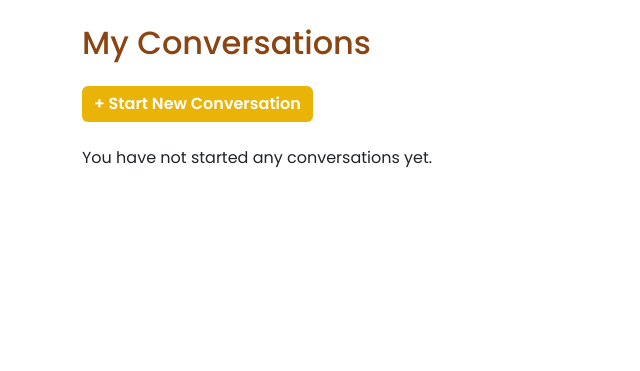
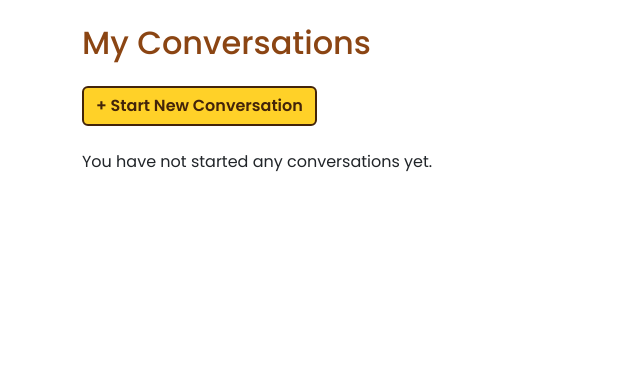
Before and after one commit to meeraranjan/EventSphere, a Django app: page /messages/ in a window 1280 px wide. Shown: the part 96-467 px from the top of the page, without its empty margins (0-640 px from the left). Run offline with Django 5.2, Linux system fonts and the light colour scheme; a user stored in the database is signed in; data comes from the database, SQL or seed files in the repository; both versions use the stored data as it was after the commit; parts of the project's set-up code (start-up, migrations or seed data) failed here and were passed over; some libraries are stand-ins or nearby versions.

Commit message:
made ui consistent

```diff
--- a/eventsphere/messaging/templates/messaging/conversations_list.html
+++ b/eventsphere/messaging/templates/messaging/conversations_list.html
@@ -6,8 +6,7 @@
 
     <!-- Yellow Start New Conversation Button -->
     <a href="{% url 'start_conversation' %}"
-       class="btn mb-4"
-       style="background-color:#EAB308; color:white; font-weight:600; border:none;">
+       class="btn btn-yellow mb-4">
         + Start New Conversation
     </a>
 
@@ -26,8 +25,7 @@
                         </strong>
 
                         <!-- Brown Group Badge -->
-                        <span class="badge ms-2"
-                              style="background-color:#43240A; color:white; font-size:0.75rem; padding:4px 8px;">
+                        <span class="badge bg-success ms-2">
                             Group
                         </span>
                     {% else %}
@@ -37,7 +35,7 @@
                     {% endif %}
 
                     {% if item.unread_count > 0 %}
-                        <span class="badge bg-danger ms-2">
+                        <span class="badge bg-warning ms-2">
                             {{ item.unread_count }}
                         </span>
                     {% endif %}
@@ -68,8 +66,7 @@
                 <!-- Brown "Open Chat" Button -->
                 <div class="text-end">
                     <a href="{% url 'view_conversation' convo.id %}"
-                       class="btn btn-sm px-4"
-                       style="background-color:#43240A; color:white; border:none; font-weight:500;">
+                       class="btn btn-yellow btn-sm px-4">
                         Open Chat
                     </a>
                 </div>
```
Also changed, not shown: eventsphere/db.sqlite3.
